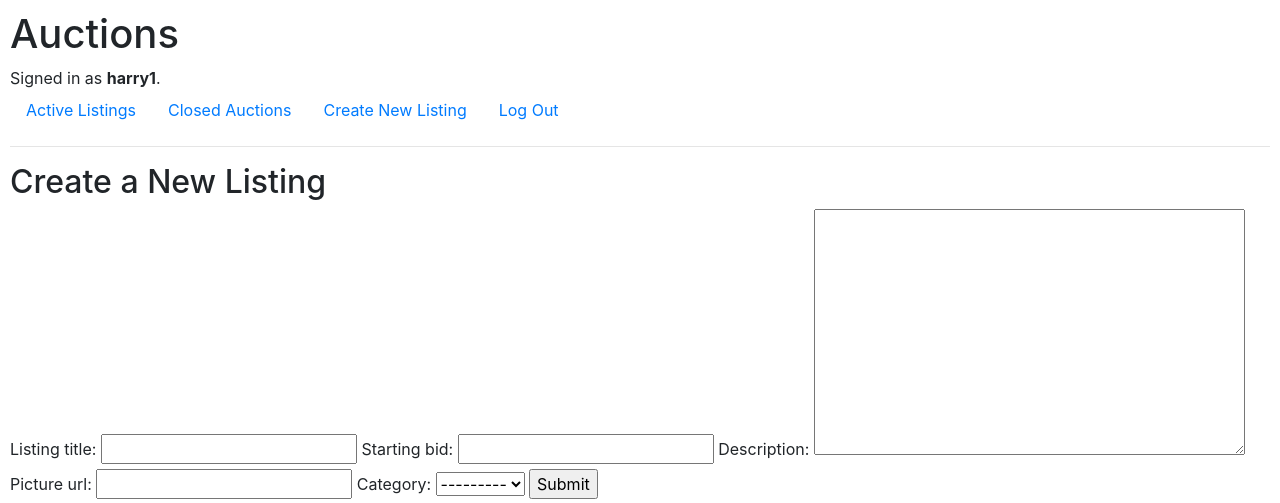
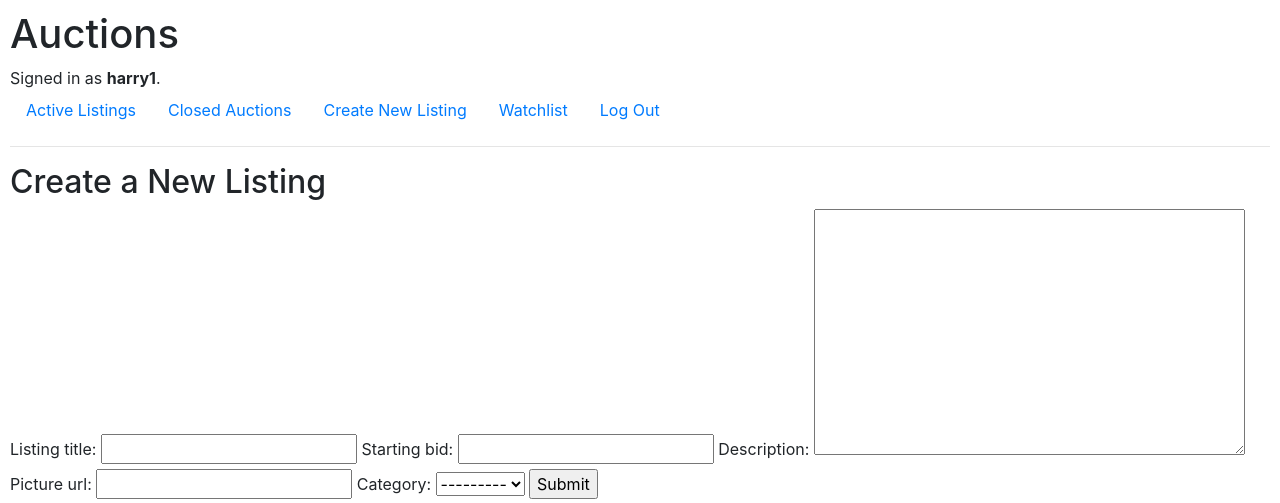
Before and after one commit to eduardoluis11/commerce, a Django app: page /create in a window 1280 px wide. Shown: the top 503 px of the page. Run offline with Django 4.2, Linux system fonts and the light colour scheme; a user stored in the database is signed in; data comes from the database, SQL or seed files in the repository; both versions use the stored data as it was after the commit; some libraries are stand-ins or nearby versions.

Commit message:
Updated 'Watchlist' Algorithm

```diff
--- a/auctions/templates/auctions/layout.html
+++ b/auctions/templates/auctions/layout.html
@@ -33,6 +33,12 @@
                 <li class="nav-item">
                     <a class="nav-link" href="{% url 'create' %}">Create New Listing</a>
                 </li>
+
+                <!-- This is the link to the watchlist page -->
+                <li class="nav-item">
+                    <a class="nav-link" href="{% url 'watchlist' %}">Watchlist</a>
+                </li>
+
                 <li class="nav-item">
                     <a class="nav-link" href="{% url 'logout' %}">Log Out</a>
                 </li>
--- a/auctions/urls.py
+++ b/auctions/urls.py
@@ -10,6 +10,8 @@ listing.
  views.py field (if I’m not mistaken), and then insert it into the “<str” keyword in urls.py.
 
  The 'inactive' link will send the users to a list of all the closed auctions.
+
+ The 'watchlist' link will send the users to their watchlist
 """
 urlpatterns = [
     path("", views.index, name="index"),
@@ -19,5 +21,6 @@ urlpatterns = [
     path("create", views.create, name="create"),
     path("listing/<str:listing_id>", views.display_listing, name="display_listing"),
     path("inactive", views.inactive_listings, name="inactive_listings"),
+    path("watchlist", views.watchlist, name="watchlist"),
 
 ]
--- a/auctions/views.py
+++ b/auctions/views.py
@@ -890,3 +890,25 @@ def display_listing(request, listing_id):
         # "logged_user_username": logged_user_username
         # "users_products_in_watchlist": users_products_in_watchlist
     })
+
+""" This is the view for the Watchlist page. This is really similar to the index page, that is, the page that displays
+the active listings. The difference is that, instead of displaying all of the active listings, I will only display the
+products from the watchlist of the user that’s currently logged in.
+
+The first thing that I need to do is to create the page that will display the Watchlists. I need to create the html
+file for the page. I will also have to include in the layout of the site (in layout.html) a link to the watchlists
+page, which will only be accessible users who have logged in. I will also need to add a link to the page in urls.py to
+the Watchlist page. Additionally, I will need to create a view function to display the watchlist.
+
+"""
+@login_required
+def watchlist(request):
+    # watchlist_products = Watchlists.objects.filter()
+
+    # DEBUGGING message: this is just to display the page
+    watchlist_products = "This is your watchlist."
+
+
+    return render(request, "auctions/watchlist.html", {
+        "watchlist_products": watchlist_products,
+    })
```
Also changed, not shown: auctions/templates/auctions/watchlist.html (added, +40 -0 lines), db.sqlite3.
